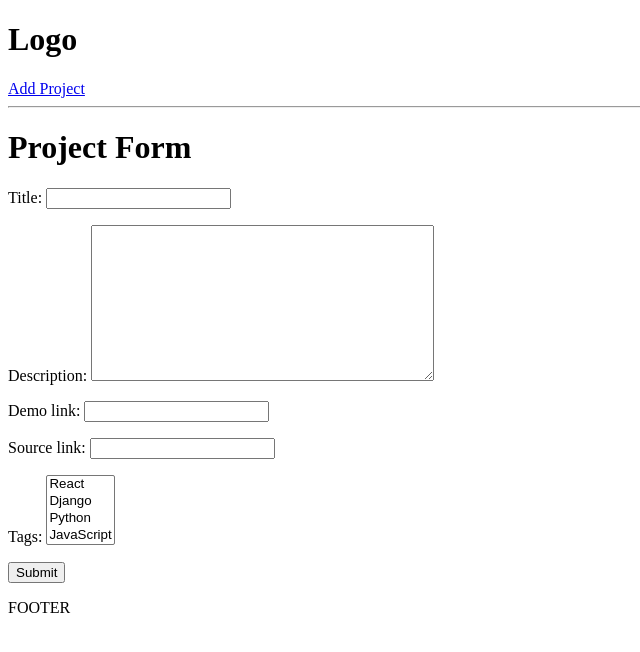
After one commit to cloviswrodrigues/learn-django, a Django app: page /create-project/ in a window 1280 px wide. The commit adds this page. Shown: the top 652 px of the page, without its empty margins (0-640 px from the left). Run offline with Django 3.2, Linux system fonts and the light colour scheme; data comes from the database, SQL or seed files in the repository.

Commit message:
implementando CRUD project

```diff
--- /dev/null
+++ b/projects/forms.py
@@ -0,0 +1,7 @@
+from django.forms import ModelForm
+from .models import Project
+
+class ProjectForm(ModelForm):
+    class Meta:
+        model = Project
+        fields = ['title', 'description','demo_link', 'source_link', 'tags']
--- a/projects/models.py
+++ b/projects/models.py
@@ -7,7 +7,7 @@ class Project(models.Model):
     description = models.TextField(null=True, blank=True)
     demo_link = models.CharField(max_length=2000, null=True, blank=True)
     source_link = models.CharField(max_length=2000, null=True, blank=True)
-    tag = models.ManyToManyField('Tag', blank=True)
+    tags = models.ManyToManyField('Tag', blank=True)
     vale_total = models.IntegerField(default=0, null=True, blank=True)
     vale_ratio = models.IntegerField(default=0, null=True, blank=True)
     created = models.DateTimeField(auto_now_add=True)
--- /dev/null
+++ b/projects/templates/projects/project_form.html
@@ -0,0 +1,12 @@
+{% extends 'main.html' %}
+{% block content %}
+
+<h1>Project Form</h1>
+
+<form method="POST">
+    {% csrf_token %}
+    {{form.as_p}}
+    <input type="submit">
+</form>
+
+{% endblock content %}
--- a/projects/urls.py
+++ b/projects/urls.py
@@ -5,4 +5,11 @@ from . import views
 urlpatterns = [
     path('', views.projects, name="projects"),
     path('project/<str:pk>/', views.project, name="project"),
+
+    path('create-project/', views.createProject, name="create-project"),
+
+    path('update-project/<str:pk>/', views.updateProject, name="update-project"),
+
+    path('delete-project/<str:pk>/', views.deleteProject, name="delete-project"),
+
 ]
--- a/projects/views.py
+++ b/projects/views.py
@@ -1,6 +1,7 @@
-from django.shortcuts import render
+from django.shortcuts import render, redirect
 from django.http import HttpResponse
 from .models import Project
+from .forms import ProjectForm
 
 # Create your views here.
 
@@ -14,3 +15,36 @@ def project(request, pk):
     project = Project.objects.get(id = pk)
     context = { 'project': project }
     return render(request, 'projects/single-project.html', context)
+
+def createProject(request):
+    form = ProjectForm()
+
+    if request.method == 'POST':
+        form = ProjectForm(request.POST)
+        if form.is_valid():
+            form.save()
+            return redirect('projects')
+
+    context = {'form': form}
+    return render(request, 'projects/project_form.html', context)
+
+def updateProject(request, pk):
+    project = Project.objects.get(id=pk)
+    form = ProjectForm(instance=project)
+
+    if request.method == 'POST':
+        form = ProjectForm(request.POST, instance=project)
+        if form.is_valid():
+            form.save()
+            return redirect('projects')
+
+    context = {'form': form}
+    return render(request, 'projects/project_form.html', context)
+
+def deleteProject(request, pk):
+    project = Project.objects.get(id=pk)
+    if request.method == 'POST':
+        project.delete()
+        return redirect('projects')
+    context = {'object': project}
+    return render(request, 'projects/delete_template.html', context)
--- a/templates/navbar.html
+++ b/templates/navbar.html
@@ -1,3 +1,3 @@
 <h1>Logo</h1>
-<a>Add Project</a>
+<a href="{% url 'create-project' %}">Add Project</a>
 <hr>
```
Also changed, not shown: projects/templates/projects/delete_template.html (added, +12 -0 lines), projects/templates/projects/projects.html (+5 -6 lines), db.sqlite3, projects/migrations/0004_rename_tag_project_tags.py (added).
